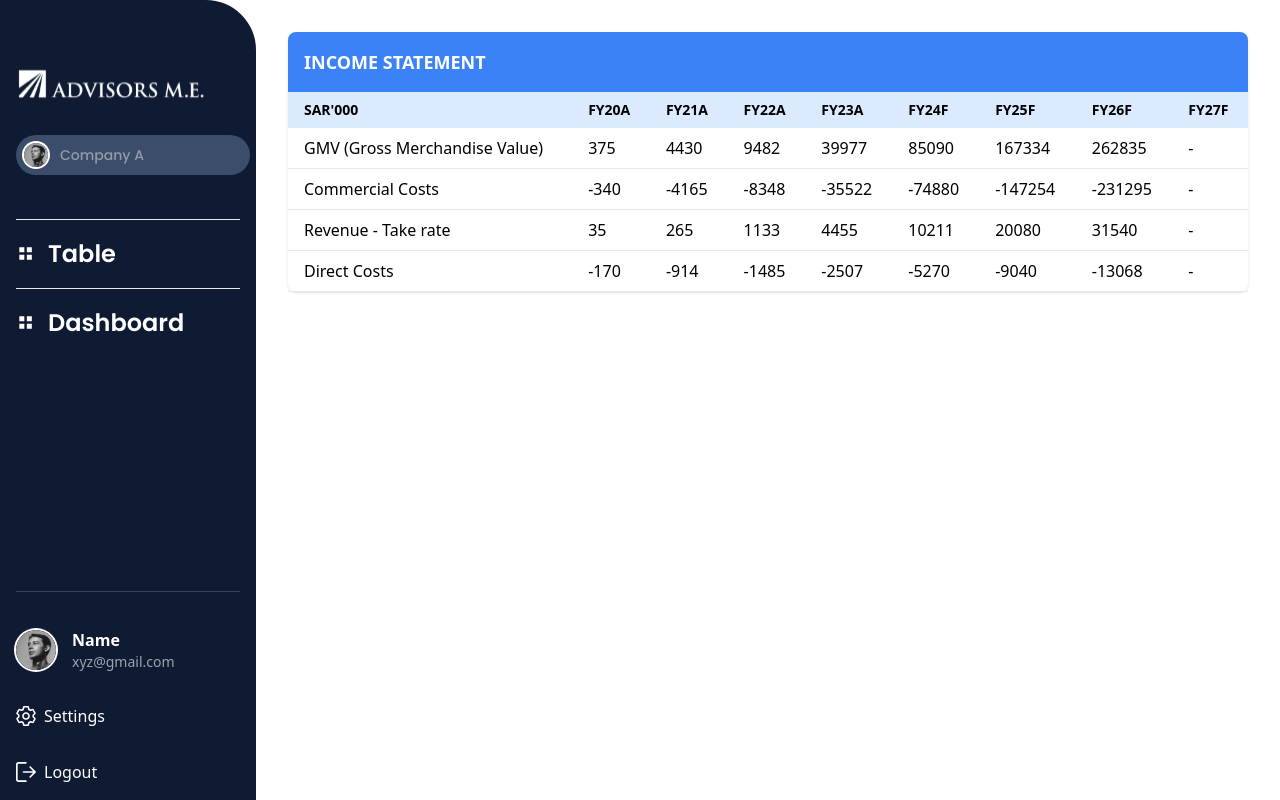
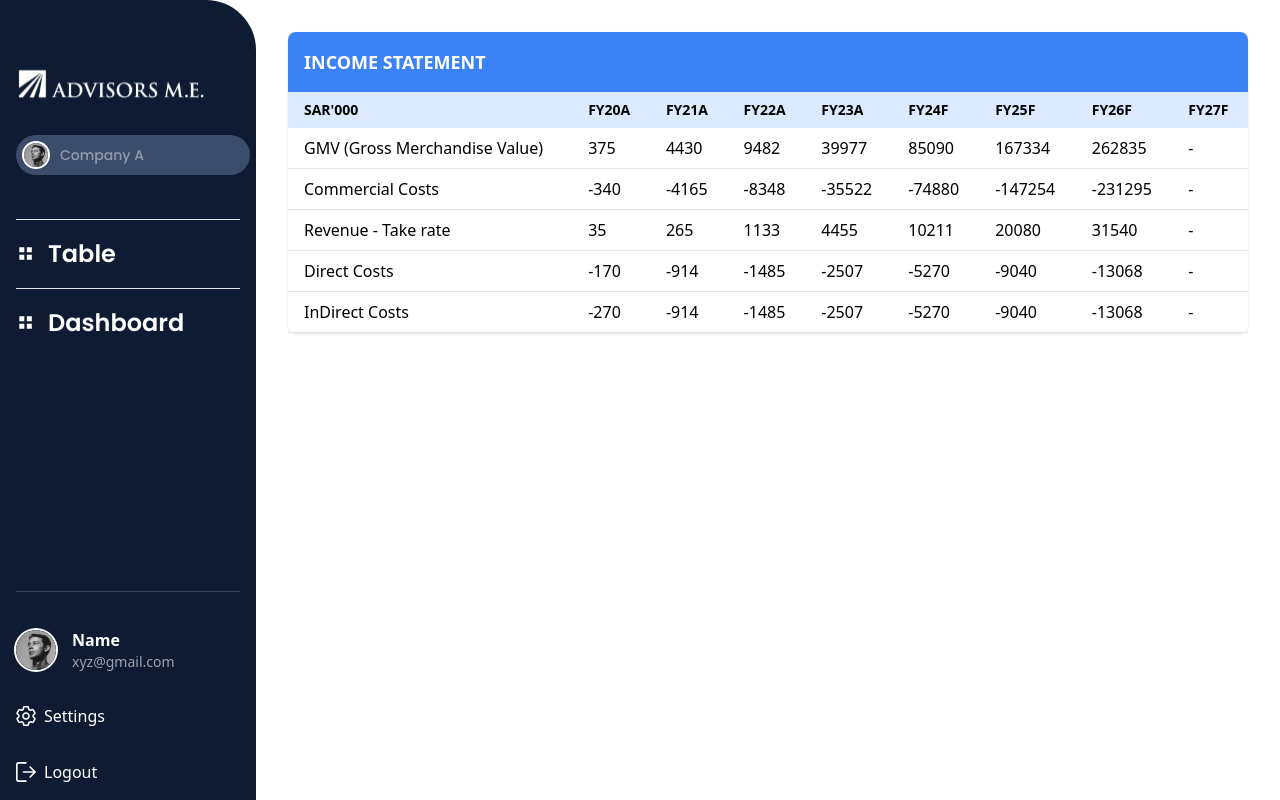
Before and after one commit to maazhussaini/Advisors-Product, a Next.js app in the folder Product1/: page /table in a window 1280 px wide. Built offline with nearby package versions, Linux system fonts and the light colour scheme; no server answers.

Commit message:
display data on the bases of new data set

```diff
--- a/Product1/src/app/table/page.tsx
+++ b/Product1/src/app/table/page.tsx
@@ -2,56 +2,29 @@
 import React from "react";
 
 const Table = () => {
-  // Dummy data
+  // New data format
   const data = [
-    {
-      "SAR'000": "GMV (Gross Merchandise Value)",
-      FY20A: 375,
-      FY21A: 4430,
-      FY22A: 9482,
-      FY23A: 39977,
-      FY24F: 85090,
-      FY25F: 167334,
-      FY26F: 262835,
-      FY27F: null,
-    },
-    {
-      "SAR'000": "Commercial Costs",
-      FY20A: -340,
-      FY21A: -4165,
-      FY22A: -8348,
-      FY23A: -35522,
-      FY24F: -74880,
-      FY25F: -147254,
-      FY26F: -231295,
-      FY27F: null,
-    },
-    {
-      "SAR'000": "Revenue - Take rate",
-      FY20A: 35,
-      FY21A: 265,
-      FY22A: 1133,
-      FY23A: 4455,
-      FY24F: 10211,
-      FY25F: 20080,
-      FY26F: 31540,
-      FY27F: null,
-    },
-    {
-      "SAR'000": "Direct Costs",
-      FY20A: -170,
-      FY21A: -914,
-      FY22A: -1485,
-      FY23A: -2507,
-      FY24F: -5270,
-      FY25F: -9040,
-      FY26F: -13068,
-      FY27F: null,
-    },
+    [
+      "SAR'000",
+      "FY20A",
+      "FY21A",
+      "FY22A",
+      "FY23A",
+      "FY24F",
+      "FY25F",
+      "FY26F",
+      "FY27F",
+    ],
+    ["GMV (Gross Merchandise Value)", 375, 4430, 9482, 39977, 85090, 167334, 262835, null],
+    ["Commercial Costs", -340, -4165, -8348, -35522, -74880, -147254, -231295, null],
+    ["Revenue - Take rate", 35, 265, 1133, 4455, 10211, 20080, 31540, null],
+    ["Direct Costs", -170, -914, -1485, -2507, -5270, -9040, -13068, null],
+    ["InDirect Costs", -270, -914, -1485, -2507, -5270, -9040, -13068, null],
   ];
 
-  // Extract column headers
-  const columns = Object.keys(data[0]);
+  // Extract column headers and rows
+  const columns = data[0];
+  const rows = data.slice(1);
 
   return (
     <div className="w-full p-4">
@@ -67,8 +40,8 @@ const Table = () => {
             {/* Table Head */}
             <thead className="bg-blue-100 text-sm uppercase">
               <tr>
-                {columns.map((col: any) => (
-                  <th key={col} className="py-2 px-4">
+                {columns.map((col: any, index: number) => (
+                  <th key={index} className="py-2 px-4">
                     {col}
                   </th>
                 ))}
@@ -77,11 +50,11 @@ const Table = () => {
 
             {/* Table Body */}
             <tbody>
-              {data.map((row: any, index: number) => (
-                <tr key={index} className="border-b">
-                  {columns.map((col) => (
-                    <td key={col} className="py-2 px-4">
-                      {row[col] !== null ? row[col] : "-"}
+              {rows.map((row: any, rowIndex: number) => (
+                <tr key={rowIndex} className="border-b">
+                  {row.map((cell: any, cellIndex: number) => (
+                    <td key={cellIndex} className="py-2 px-4">
+                      {cell !== null ? cell : "-"}
                     </td>
                   ))}
                 </tr>
```
